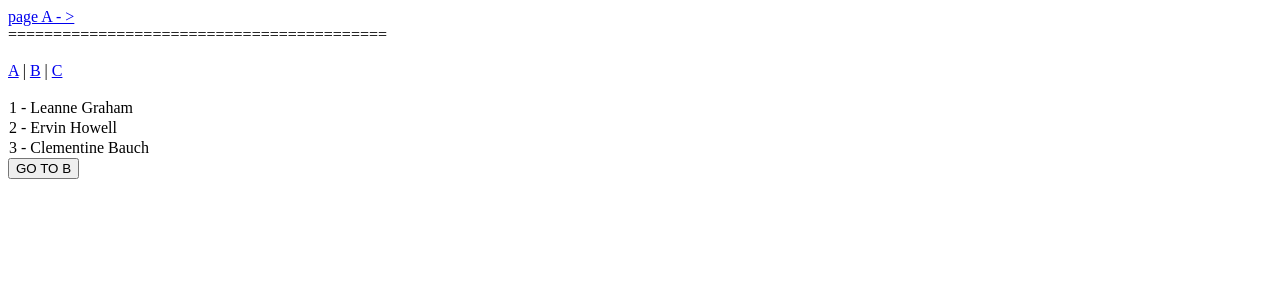
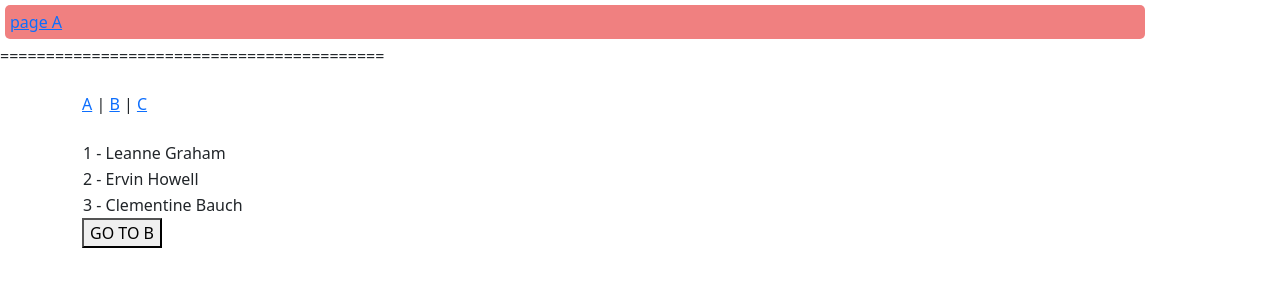
Before and after one commit to k0say/handmade-breadcrumb, an Angular app: page /a in a window 1280 px wide. Shown: the top 300 px of the page. Built offline with nearby package versions, Linux system fonts and the light colour scheme.

Commit message:
4 files modified

```diff
--- a/angular.json
+++ b/angular.json
@@ -23,9 +23,12 @@
               "src/assets"
             ],
             "styles": [
+              "node_modules/bootstrap/dist/css/bootstrap.css",
               "src/styles.css"
             ],
-            "scripts": []
+            "scripts": [
+              "node_modules/bootstrap/dist/js/bootstrap.js"
+            ]
           },
           "configurations": {
             "production": {
--- a/src/app/breadcrumb/breadcrumb.component.css
+++ b/src/app/breadcrumb/breadcrumb.component.css
@@ -0,0 +1,7 @@
+.container {
+  background-color: lightcoral;
+  margin: 5px;
+  padding: 5px;
+  font: 'Roboto';
+  border-radius: 5px;
+}
--- a/src/app/breadcrumb/breadcrumb.component.html
+++ b/src/app/breadcrumb/breadcrumb.component.html
@@ -1,9 +1,15 @@
-<div>
-  <a
-    [routerLink]="[i.url]"
-    *ngFor="let i of breadValue"
-    (click)="navigateTo(i)"
-  >
-    {{ i?.title }} - {{ i?.params.name }}>
-  </a>
+<div class="container">
+<a *ngIf="breadValue.length > 3">...</a>
+<ng-container *ngFor="let i of breadValue; let idx = index">
+
+<svg *ngIf="idx >= 1" xmlns="http://www.w3.org/2000/svg" width="16" height="16" fill="currentColor" class="bi bi-arrow-right-circle-fill" viewBox="0 0 16 16">
+<path d="M8 0a8 8 0 1 1 0 16A8 8 0 0 1 8 0zM4.5 7.5a.5.5 0 0 0 0 1h5.793l-2.147 2.146a.5.5 0 0 0 .708.708l3-3a.5.5 0 0 0 0-.708l-3-3a.5.5 0 1 0-.708.708L10.293 7.5H4.5z"/>
+</svg>
+
+    <a class="item" *ngIf="idx >= breadValue.length-3"
+      [routerLink]="[i.url]"
+      (click)="navigateTo(i)">
+      {{ i?.title }} {{ i?.params?.name ? '-' : ''}} {{ i?.params?.name }}
+    </a>
+  </ng-container>
 </div>
```
Also changed, not shown: src/index.html (line endings or trailing spaces).
